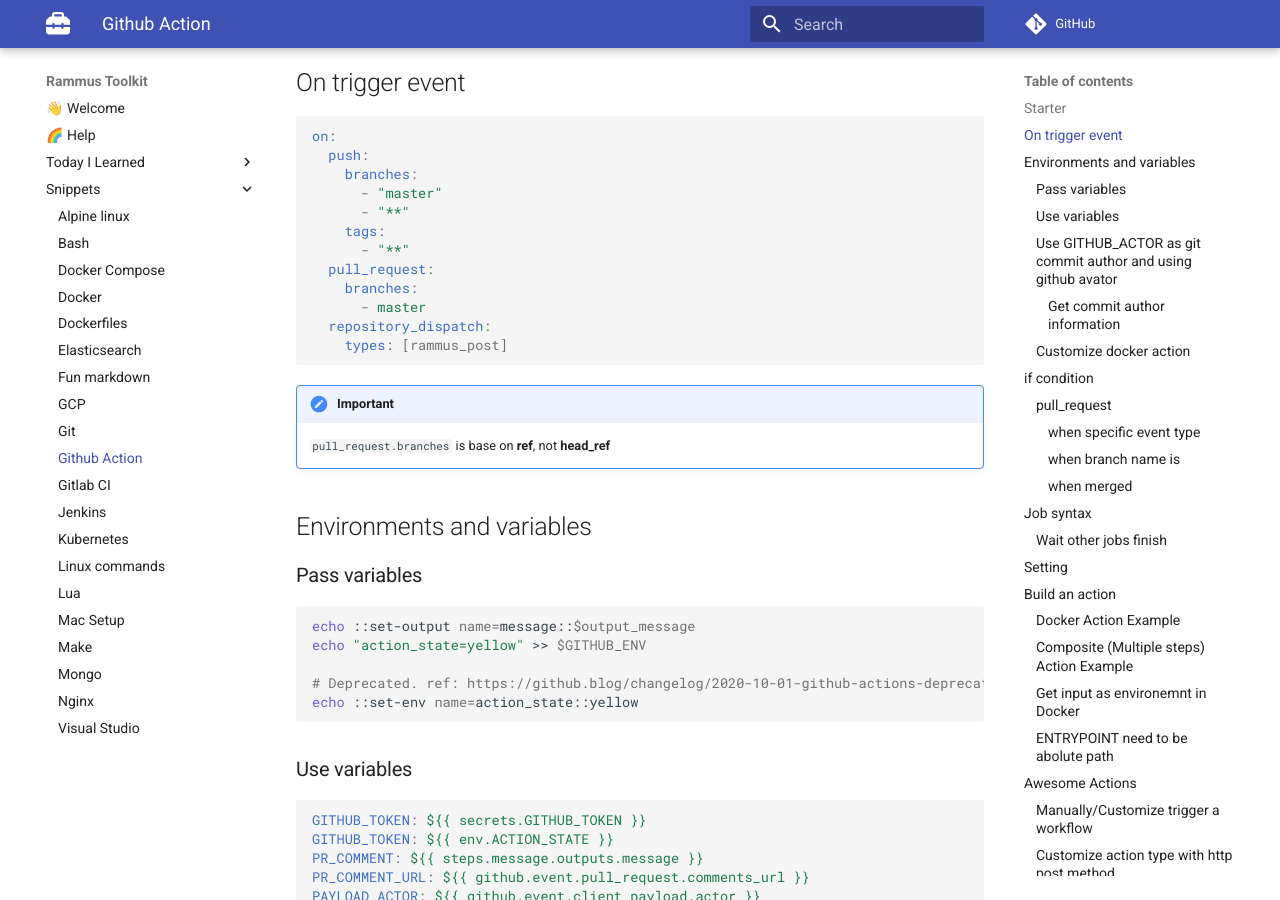
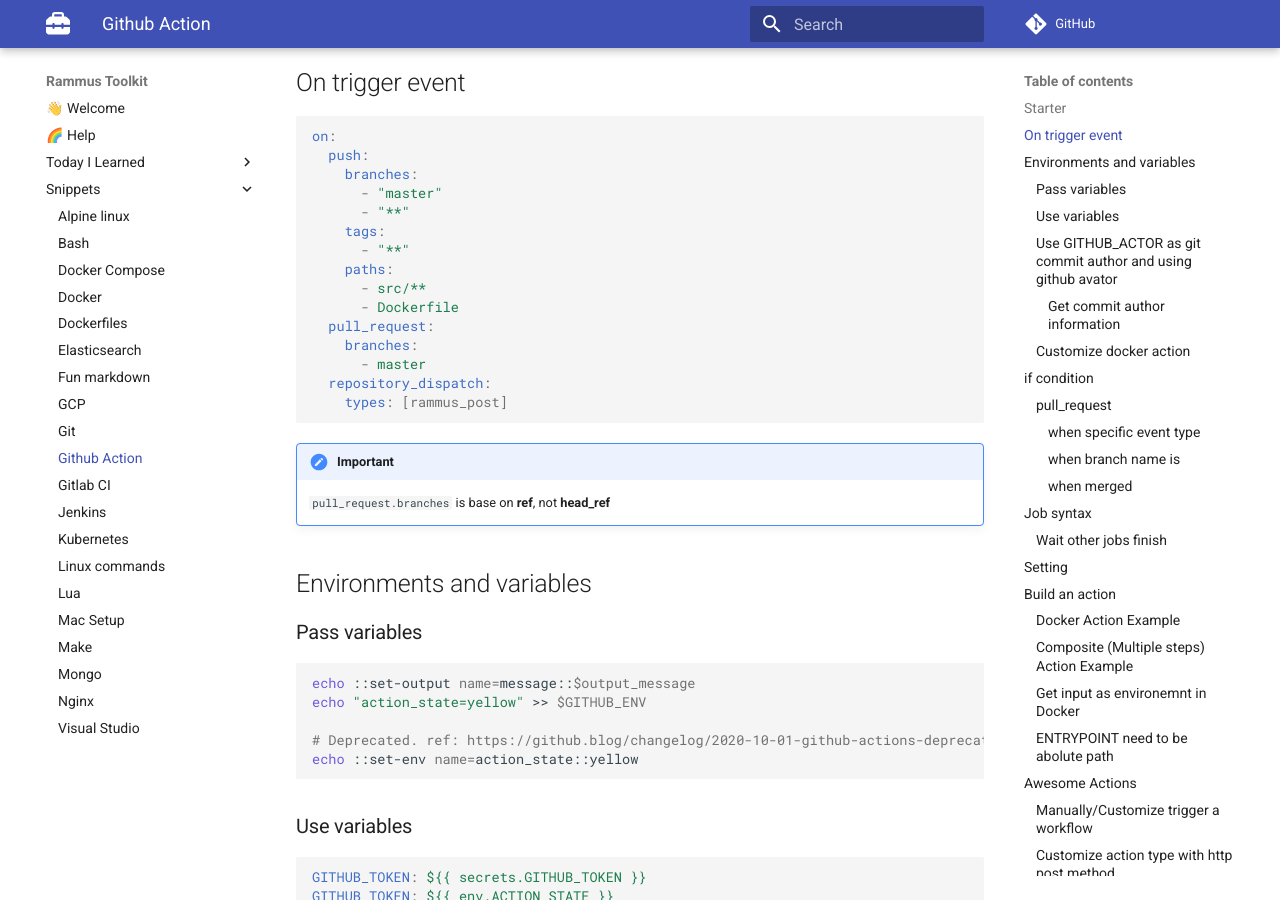
Before and after one commit to RammusXu/toolkit, an MkDocs documentation site: the page built from docs/snippets/github-action.md, in a window 1280 px wide and 900 px high, scrolled down 508 px. Built offline with MkDocs 1.6.1 and Material for MkDocs 9.7.7, drawn with Linux system fonts in a browser that asks for light colours; comment, search, counter and statistics services are not loaded.

Commit message:
github action: Add path

```diff
--- a/docs/snippets/github-action.md
+++ b/docs/snippets/github-action.md
@@ -30,6 +30,9 @@
       - "**"
     tags:
       - "**"
+    paths:
+      - src/**
+      - Dockerfile
   pull_request:
     branches:
       - master
```
